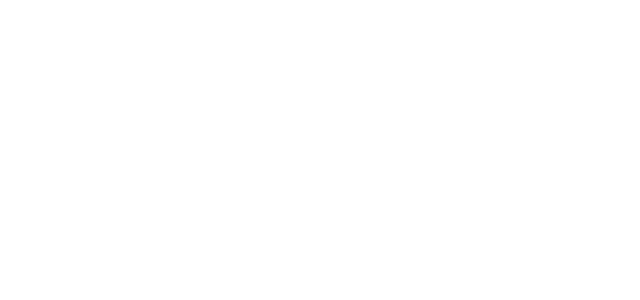
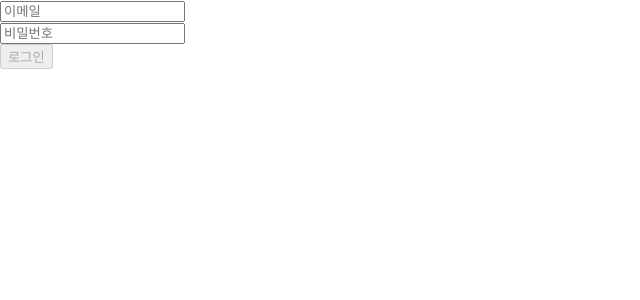
Before and after one commit to leto1004/kmh-total-project, a React (Create React App) app: page / in a window 1280 px wide. Before the commit this address had no page. Shown: the top 300 px of the page, without its empty margins (0-640 px from the left). Built offline with nearby package versions, Linux system fonts and the light colour scheme.

Commit message:
test
test

```diff
--- a/src/App.js
+++ b/src/App.js
@@ -1,11 +1,12 @@
 import './App.css';
 import { BrowserRouter as Router, Routes, Route } from 'react-router-dom';
+import Login from './signup/Login.jsX';
 
 function App() {
   return (
     <Router>
       <Routes>
-        <Route />
+        <Route path='/' element={<Login></Login>} />
       </Routes>
     </Router>
   );
--- /dev/null
+++ b/src/api/AxoisApi.jsx
@@ -0,0 +1,15 @@
+import axios from "axios";
+import { KMH_DOMAIN } from "../utils/Common";
+
+const AxiosApi = {
+  // 로그인
+  memberLogin: async(email, pw) => {
+    const login = {
+      email: email,
+      pwd: pw
+    }
+    return await axios.post(KMH_DOMAIN + '/users/login', login);
+  },
+}
+
+export default AxiosApi;
--- a/src/signup/Login.jsX
+++ b/src/signup/Login.jsX
@@ -0,0 +1,64 @@
+import { useState } from "react";
+import { Link, useNavigate } from 'react-router-dom';
+import AxiosApi from "../api/AxoisApi";
+
+const Login = () => {
+  const navigate = useNavigate();
+
+  const [inputEmail, setInputEmail] = useState('');
+  const [inputPw, setInputPw] = useState('');
+
+  const [emailMsg, setEmailMsg] = useState('');
+  const [pwMsg, setPwMsg] = useState('');
+
+   // 로그인 버튼에 대한 활성 조건
+  const [isEmail, setIsEmail] = useState('');
+  const [isPw, setIsPw] = useState('');
+
+  const [modalContent, setModelContent] = useState('');
+  const [modalOpen, setModelOpen] = useState(false);
+  const closeModal = () => {
+    setModelOpen(false);
+  };
+
+  const onChangeEmail = (e) => {
+    const emailRegex = /^[a-zA-Z0-9._-]+@[a-zA-Z0-9.-]+\.[a-zA-Z]{2,4}$/;
+    setInputEmail(e.target.value);
+    if(!emailRegex.test(e.target.value)){
+      setEmailMsg('E-mail 방식이 올바르지 않습니다.');
+      setIsEmail(false);
+    } else {
+      setEmailMsg('올바른 형식 입니다.');
+      setIsEmail(true);
+    }
+  }
+  const onChangePw = (e) => {
+    const passwordRegex = /^(?=.*[a-zA-Z])(?=.*[0-9]).{8,25}$/;
+    setInputPw(e.target.value);
+    if(!passwordRegex.test(e.target.value)) {
+      setPwMsg('숫자+영문자+특수문자 조합으로 8자리 이상 25자리 이하로 입력해주세요.');
+      setIsPw(false);
+    } else {
+      setPwMsg('안전한 비밀번호 입니다.');
+      setIsPw(true);
+    }
+  }
+  const onClickLogin = async () => {
+    // 로그인을 위해 Axois 호출
+    const response = await AxiosApi.memberLogin(inputEmail, inputPw);
+    console.log(response.data);
+    if(response.data) {
+      // 내부 저장소에 로그인 성공 시 로그인 상태 저장
+      window.localStorage.setItem('email', inputEmail);
+      window.localStorage.setItem('isLogin', "TRUE");
+    }
+  }
+  return (
+    <>
+      <input type="text" placeholder="이메일" value={inputEmail} onChange={onChangeEmail} /><br />
+      <input type="text" placeholder="비밀번호" value={inputPw} onChange={onChangePw} /><br />
+      {isEmail && isPw ? (<button onClick={onClickLogin}>로그인</button>): (<button disabled>로그인</button>)}
+    </>
+  );
+}
+export default Login;
--- /dev/null
+++ b/src/utils/Common.jsx
@@ -0,0 +1 @@
+export const KMH_DOMAIN = 'http://localhost:8111';
```
